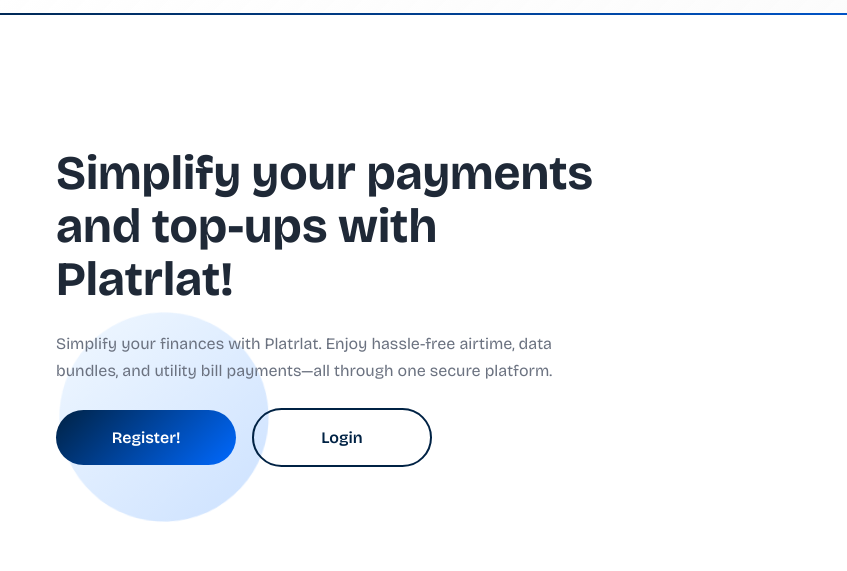
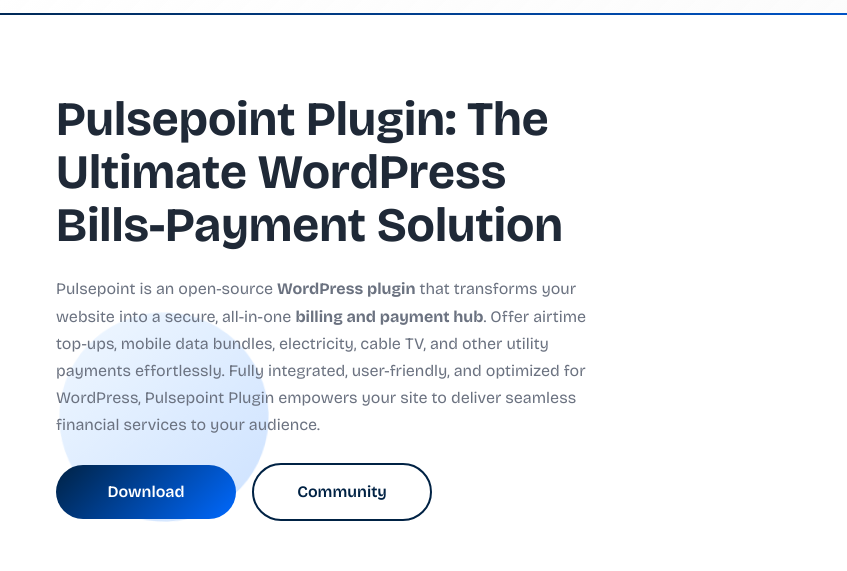
Before and after one commit to favouradjenuvurhe/pulsepoint, a plain HTML site: page index.html in a window 1280 px wide. Shown: the part 123-694 px from the top of the page, 0-847 px from the left. Drawn offline with nearby package versions, Linux system fonts and the light colour scheme; a script that the page names is missing.

Commit message:
Update index.html

```diff
--- a/index.html
+++ b/index.html
@@ -113,14 +113,14 @@
     <div class="hero-content" style="text-align: left;">
 
         <h1 class="hero-name">
-                <span class="name-part">Simplify your payments and top-ups with Platrlat!</span>
+            <span class="name-part">Pulsepoint Plugin: The Ultimate WordPress Bills-Payment Solution</span>
         </h1>
         <p class="hero-description">
-                Simplify your finances with Platrlat. Enjoy hassle-free airtime, data bundles, and utility bill payments—all through one secure platform.
+            Pulsepoint is an open-source <strong>WordPress plugin</strong> that transforms your website into a secure, all-in-one <strong>billing and payment hub</strong>. Offer airtime top-ups, mobile data bundles, electricity, cable TV, and other utility payments effortlessly. Fully integrated, user-friendly, and optimized for WordPress, Pulsepoint Plugin empowers your site to deliver seamless financial services to your audience.
         </p>
         <div class="hero-buttons" style="text-align: left;">
-                <a href="/app/create-account" class="btn btn-primary">Register!</a>
-                <a href="/app" class="btn btn-secondary">Login</a>
+            <a href="/download" class="btn btn-primary">Download</a>
+            <a href="/community" class="btn btn-secondary">Community</a>
         </div>
     </div>
         <div class="hero-visual">
```
Lines whose indentation alone changed are shown as unchanged.
